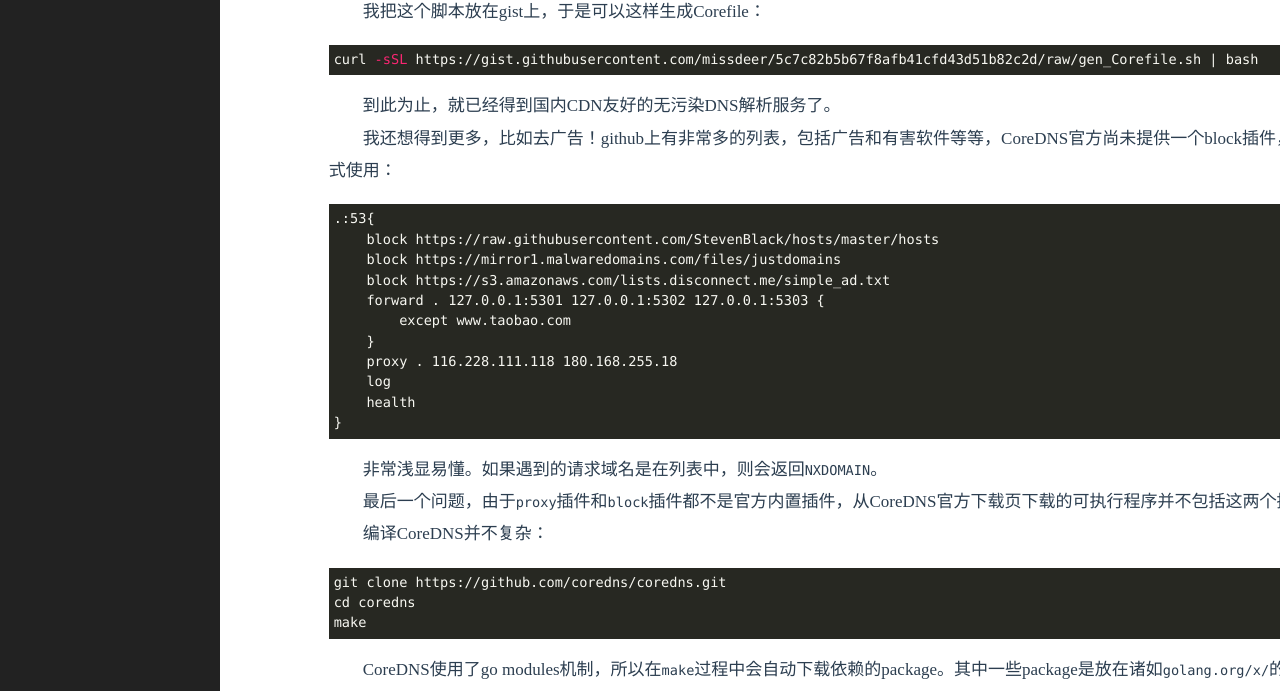
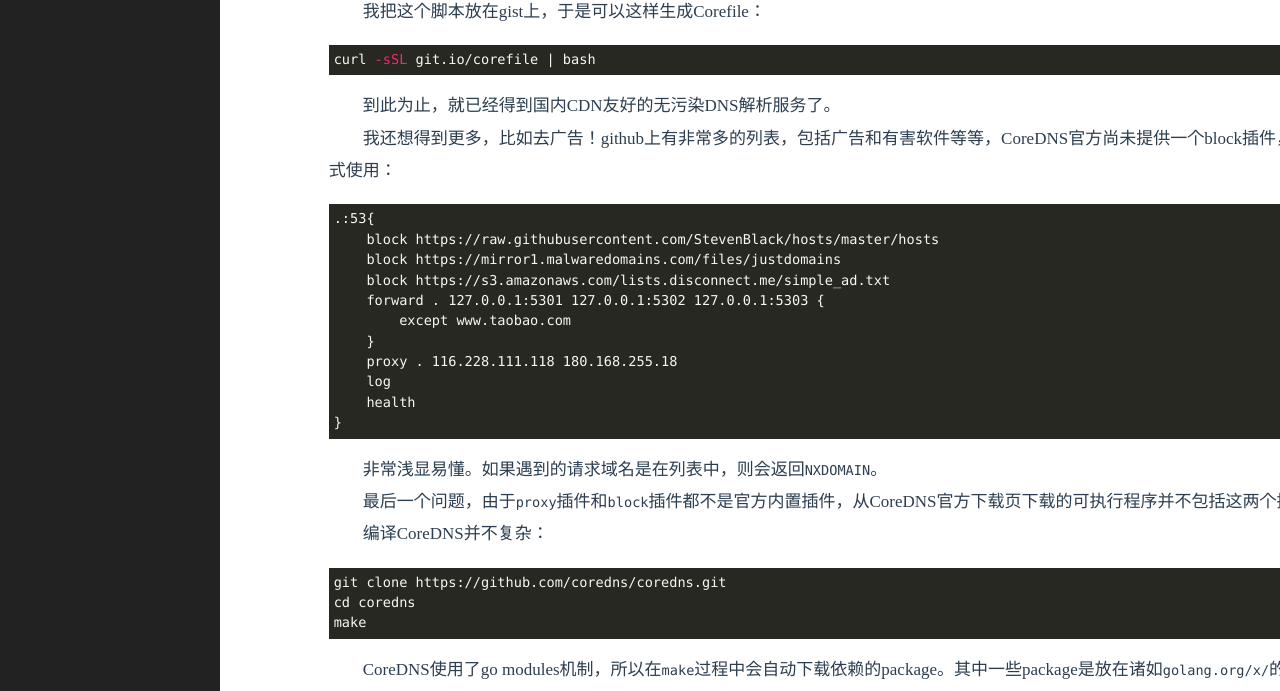
Before and after one commit to missdeer/climbover, a Jekyll site: the page built from _posts/2022-04-28-custom-coredns.md, in a window 1280 px wide and 900 px high, scrolled down 3902 px, cut to the strip 209-900 px from the top of the window. Built offline with Jekyll 4.4.1, drawn with Linux system fonts in a browser that asks for light colours; a style sheet for code colours, icons or effects is not loaded.

Commit message:
Update gist link

````diff
--- a/_posts/2022-04-28-custom-coredns.md
+++ b/_posts/2022-04-28-custom-coredns.md
@@ -155,7 +155,7 @@ echo "  except $china " >> Corefile
 &emsp;&emsp;我把这个脚本放在gist上，于是可以这样生成Corefile：
 
 ```bash
-curl -sSL https://gist.githubusercontent.com/missdeer/5c7c82b5b67f8afb41cfd43d51b82c2d/raw/gen_Corefile.sh | bash
+curl -sSL git.io/corefile | bash
 ```
 
 &emsp;&emsp;到此为止，就已经得到国内CDN友好的无污染DNS解析服务了。
````
